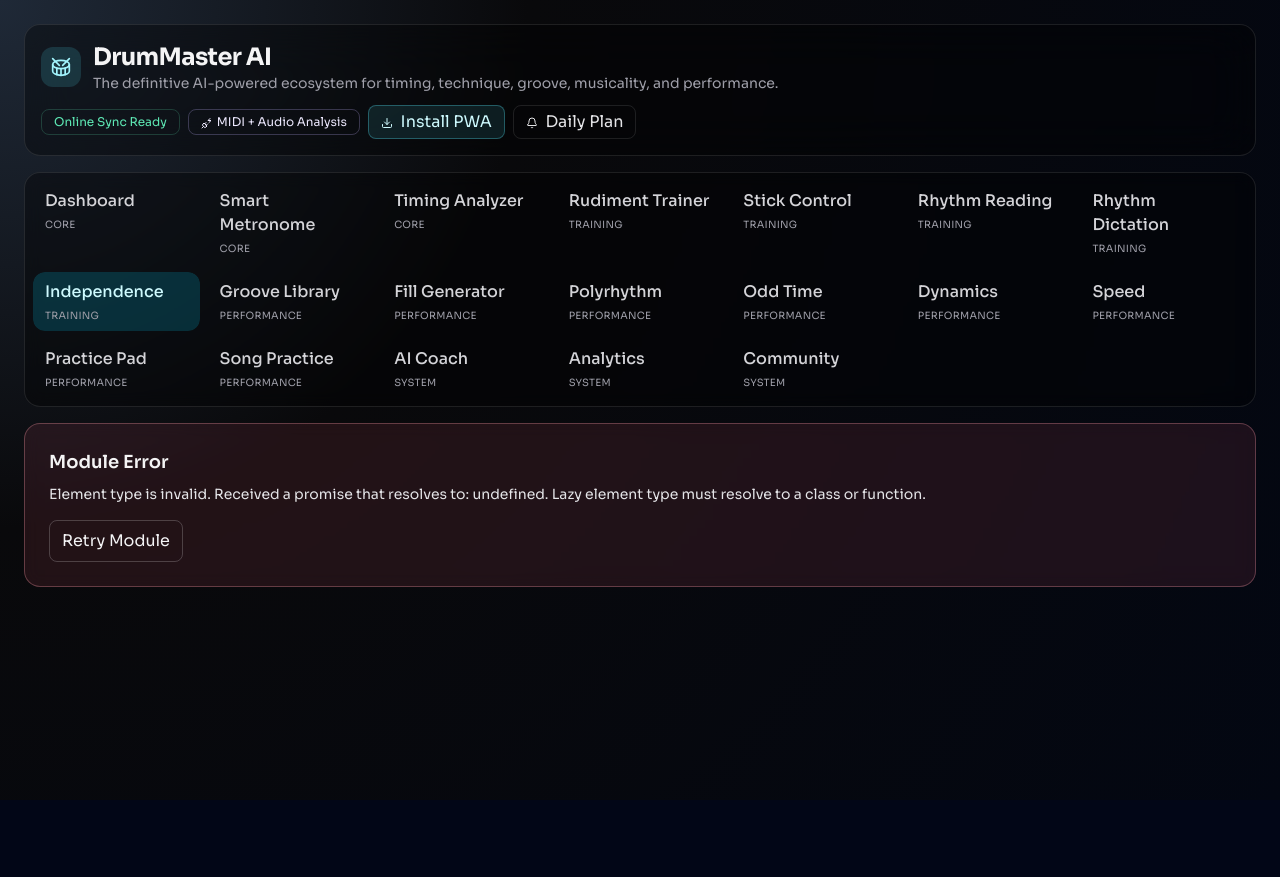
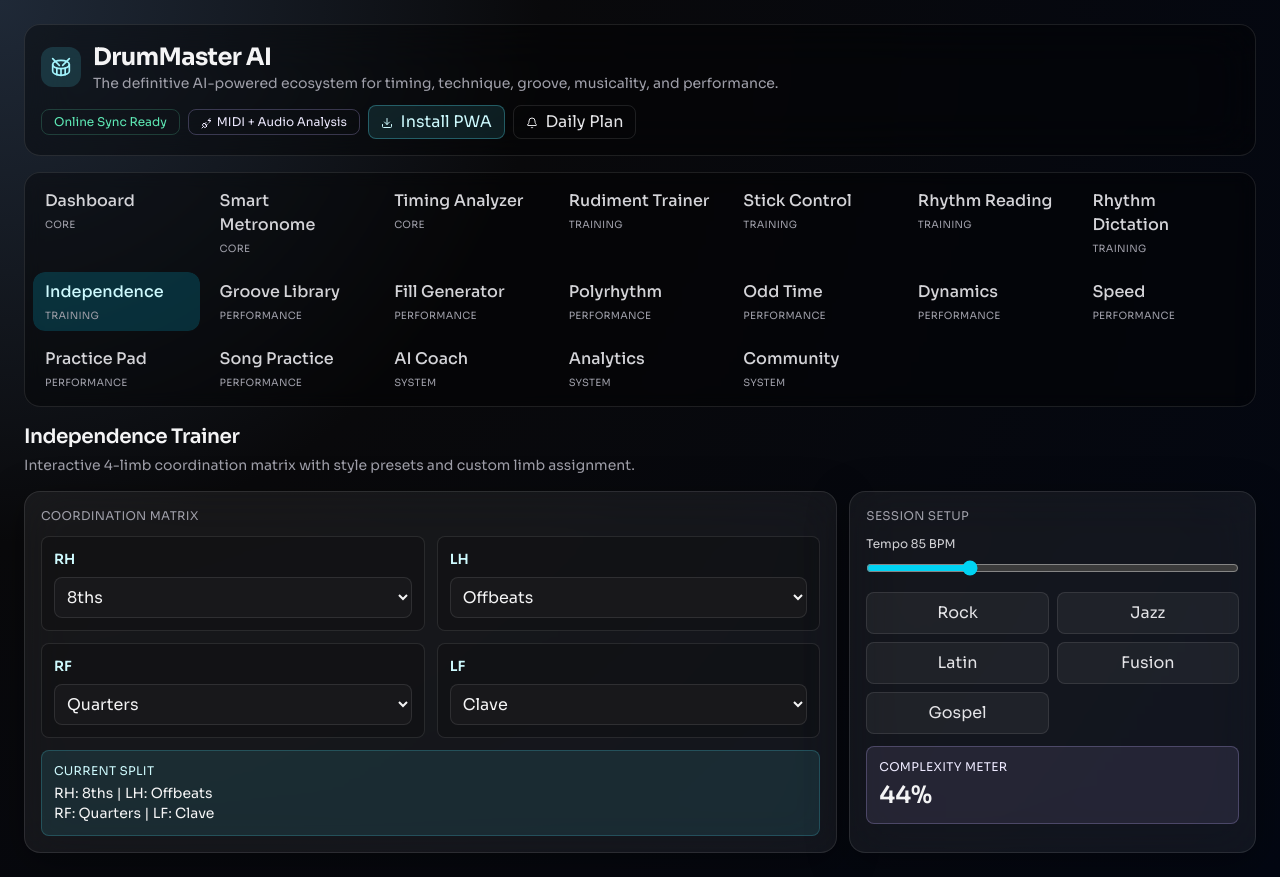
Before and after one commit to marcuman-git/DrumAI-masteration, a React (Vite) app: page / in a window 1280 px wide. Both pictures are taken after a click on the button "Independence TRAINING". Before the commit the page ends 800 px from the top, so only its background shows below. Built offline with nearby package versions, Linux system fonts and the light colour scheme.

Commit message:
Rename IndependenceTrainerView.tsc to IndependenceTrainerView.tsx

```diff
--- /dev/null
+++ b/src/features/independence/IndependenceTrainerView.tsx
@@ -0,0 +1,139 @@
+import { useMemo, useState } from 'react'
+import { GlassCard } from '../../shared/components/GlassCard'
+import { SectionHeader } from '../../shared/components/SectionHeader'
+
+const limbPatterns = {
+  RH: ['8ths', '16ths', 'Ride Swing', 'Bell Pattern'],
+  LH: ['Backbeat', 'Offbeats', 'Ghost Grid', 'Comping'],
+  RF: ['Quarters', '8ths', 'Sync Kicks', 'Double Pulse'],
+  LF: ['2&4 Hat', 'Offbeat Hat', 'Clave', 'Samba Ostinato'],
+} as const
+
+const stylePresets = {
+  Rock: { RH: '8ths', LH: 'Backbeat', RF: 'Quarters', LF: '2&4 Hat' },
+  Jazz: { RH: 'Ride Swing', LH: 'Comping', RF: 'Sync Kicks', LF: 'Offbeat Hat' },
+  Latin: { RH: '16ths', LH: 'Offbeats', RF: 'Quarters', LF: 'Clave' },
+  Fusion: { RH: '16ths', LH: 'Ghost Grid', RF: 'Sync Kicks', LF: 'Samba Ostinato' },
+  Gospel: { RH: 'Bell Pattern', LH: 'Ghost Grid', RF: 'Double Pulse', LF: 'Offbeat Hat' },
+} as const
+
+type LimbKey = keyof typeof limbPatterns
+
+type Profile = {
+  RH: string
+  LH: string
+  RF: string
+  LF: string
+}
+
+export function IndependenceTrainerView() {
+  const [profile, setProfile] = useState<Profile>({
+    RH: '8ths',
+    LH: 'Offbeats',
+    RF: 'Quarters',
+    LF: 'Clave',
+  })
+  const [bpm, setBpm] = useState(85)
+
+  const complexityScore = useMemo(() => {
+    const complexityMap: Record<string, number> = {
+      '8ths': 1,
+      '16ths': 2,
+      'Ride Swing': 2,
+      'Bell Pattern': 3,
+      Backbeat: 1,
+      Offbeats: 2,
+      'Ghost Grid': 3,
+      Comping: 3,
+      Quarters: 1,
+      'Sync Kicks': 3,
+      'Double Pulse': 4,
+      '2&4 Hat': 1,
+      'Offbeat Hat': 2,
+      Clave: 3,
+      'Samba Ostinato': 4,
+    }
+
+    const sum = Object.values(profile).reduce((acc, value) => acc + (complexityMap[value] ?? 1), 0)
+    return Math.min(100, Math.round((sum / 16) * 100))
+  }, [profile])
+
+  function setLimbPattern(limb: LimbKey, value: string) {
+    setProfile((current) => ({ ...current, [limb]: value }))
+  }
+
+  function applyPreset(preset: keyof typeof stylePresets) {
+    setProfile(stylePresets[preset])
+  }
+
+  return (
+    <div className="space-y-4">
+      <SectionHeader
+        title="Independence Trainer"
+        subtitle="Interactive 4-limb coordination matrix with style presets and custom limb assignment."
+      />
+
+      <div className="grid gap-3 lg:grid-cols-[2fr_1fr]">
+        <GlassCard className="space-y-3">
+          <p className="text-xs uppercase tracking-wide text-zinc-400">Coordination Matrix</p>
+          <div className="grid gap-3 md:grid-cols-2">
+            {(Object.keys(limbPatterns) as LimbKey[]).map((limb) => (
+              <div key={limb} className="rounded-lg border border-white/10 bg-black/20 p-3">
+                <p className="text-sm font-semibold text-cyan-100">{limb}</p>
+                <select
+                  value={profile[limb]}
+                  onChange={(event) => setLimbPattern(limb, event.target.value)}
+                  className="mt-2 w-full rounded-lg border border-white/10 bg-zinc-900 p-2 text-sm"
+                >
+                  {limbPatterns[limb].map((option) => (
+                    <option key={option}>{option}</option>
+                  ))}
+                </select>
+              </div>
+            ))}
+          </div>
+
+          <div className="rounded-lg border border-cyan-300/20 bg-cyan-300/10 p-3">
+            <p className="text-xs uppercase tracking-wide text-cyan-100">Current Split</p>
+            <p className="mt-1 text-sm text-zinc-100">RH: {profile.RH} | LH: {profile.LH}</p>
+            <p className="text-sm text-zinc-100">RF: {profile.RF} | LF: {profile.LF}</p>
+          </div>
+        </GlassCard>
+
+        <GlassCard className="space-y-3">
+          <p className="text-xs uppercase tracking-wide text-zinc-400">Session Setup</p>
+
+          <label className="block text-xs text-zinc-300">
+            Tempo {bpm} BPM
+            <input
+              type="range"
+              min={50}
+              max={180}
+              value={bpm}
+              onChange={(event) => setBpm(Number(event.target.value))}
+              className="mt-2 w-full accent-cyan-400"
+            />
+          </label>
+
+          <div className="grid grid-cols-2 gap-2">
+            {(Object.keys(stylePresets) as Array<keyof typeof stylePresets>).map((preset) => (
+              <button
+                key={preset}
+                type="button"
+                onClick={() => applyPreset(preset)}
+                className="rounded-lg border border-white/10 bg-white/5 px-3 py-2 text-xs text-zinc-200"
+              >
+                {preset}
+              </button>
+            ))}
+          </div>
+
+          <div className="rounded-lg border border-violet-300/25 bg-violet-300/10 p-3">
+            <p className="text-xs uppercase tracking-wide text-violet-100">Complexity Meter</p>
+            <p className="mt-1 text-2xl font-semibold text-zinc-100">{complexityScore}%</p>
+          </div>
+        </GlassCard>
+      </div>
+    </div>
+  )
+}
```
